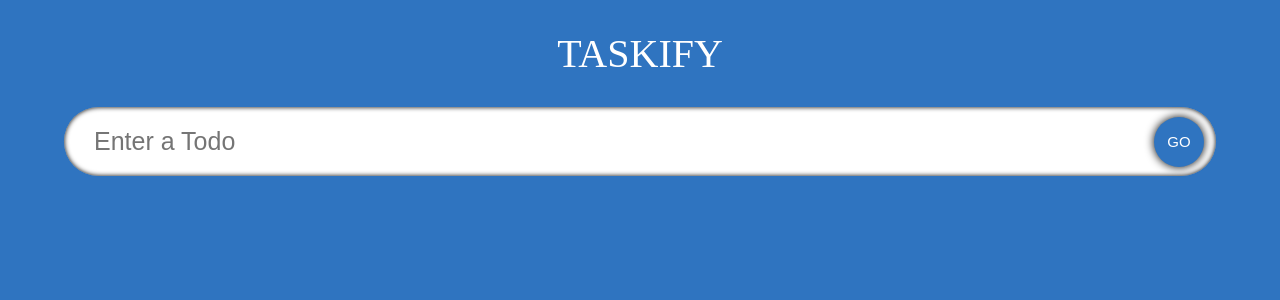
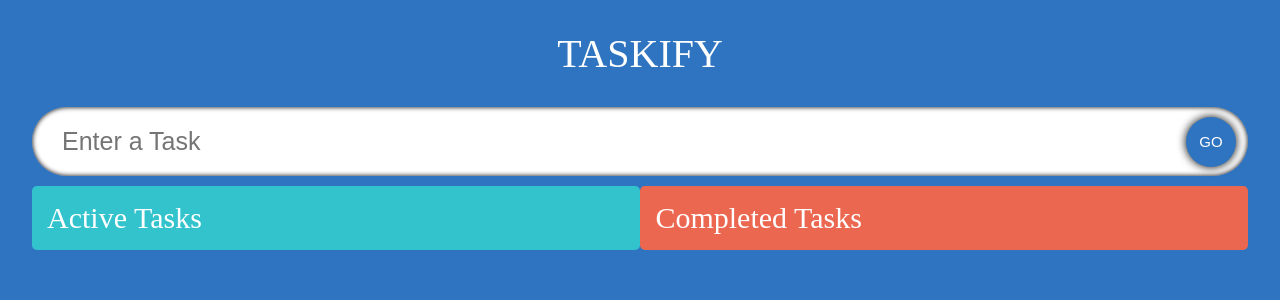
Before and after one commit to berkanankal/taskify, a React (Create React App) app: page / in a window 1280 px wide. Shown: the top 300 px of the page. Built offline with nearby package versions, Linux system fonts and the light colour scheme; a web font is replaced by a local one.

Commit message:
implement drag and drop feature using react-beautiful-dnd

```diff
--- a/package.json
+++ b/package.json
@@ -9,8 +9,10 @@
     "@types/jest": "^27.5.2",
     "@types/node": "^16.18.14",
     "@types/react": "^18.0.28",
+    "@types/react-beautiful-dnd": "^13.1.3",
     "@types/react-dom": "^18.0.11",
     "react": "^18.2.0",
+    "react-beautiful-dnd": "^13.1.1",
     "react-dom": "^18.2.0",
     "react-icons": "^4.8.0",
     "react-scripts": "5.0.1",
--- a/public/index.html
+++ b/public/index.html
@@ -24,7 +24,7 @@
       work correctly both with client-side routing and a non-root public URL.
       Learn how to configure a non-root public URL by running `npm run build`.
     -->
-    <title>React App</title>
+    <title>Taskify</title>
   </head>
   <body>
     <noscript>You need to enable JavaScript to run this app.</noscript>
--- a/src/App.css
+++ b/src/App.css
@@ -6,7 +6,6 @@
   display: flex;
   flex-direction: column;
   align-items: center;
-  background-color: #2f74c0;
   font-family: "Neucha", cursive;
 }
 
--- a/src/App.tsx
+++ b/src/App.tsx
@@ -3,10 +3,12 @@
 import InputField from "./components/InputField";
 import TodoList from "./components/TodoList";
 import { Todo } from "./models/models";
+import { DragDropContext, DropResult } from "react-beautiful-dnd";
 
 const App: React.FC = () => {
   const [input, setInput] = useState<string>("");
   const [todos, setTodos] = useState<Todo[]>([]);
+  const [completedTodos, setCompletedTodos] = useState<Todo[]>([]);
 
   const handleSubmit = (e: React.FormEvent<HTMLFormElement>) => {
     e.preventDefault();
@@ -21,7 +23,45 @@
     setInput("");
   };
 
+  const onDragEnd = (result: DropResult) => {
+    const { destination, source } = result;
+
+    if (!destination) {
+      return;
+    }
+
+    if (
+      destination.droppableId === source.droppableId &&
+      destination.index === source.index
+    ) {
+      return;
+    }
+
+    let add;
+    let active = todos;
+    let complete = completedTodos;
+    // Source Logic
+    if (source.droppableId === "TodosList") {
+      add = active[source.index];
+      active.splice(source.index, 1);
+    } else {
+      add = complete[source.index];
+      complete.splice(source.index, 1);
+    }
+
+    // Destination Logic
+    if (destination.droppableId === "TodosList") {
+      active.splice(destination.index, 0, add);
+    } else {
+      complete.splice(destination.index, 0, add);
+    }
+
+    setCompletedTodos(complete);
+    setTodos(active);
+  };
+
   return (
+    <DragDropContext onDragEnd={onDragEnd}>
       <div className="App">
         <span className="heading">Taskify</span>
         <InputField
@@ -30,8 +70,14 @@
           handleSubmit={handleSubmit}
         />
 
-      <TodoList todos={todos} setTodos={setTodos} />
+        <TodoList
+          todos={todos}
+          setTodos={setTodos}
+          completedTodos={completedTodos}
+          setCompletedTodos={setCompletedTodos}
+        />
       </div>
+    </DragDropContext>
   );
 };
 
--- a/src/components/InputField.tsx
+++ b/src/components/InputField.tsx
@@ -24,9 +24,8 @@
     >
       <input
         type="text"
-        placeholder="Enter a Todo"
+        placeholder="Enter a Task"
         className="input__box"
-        ref={inputRef}
         onChange={handleChange}
         value={input}
       />
--- a/src/components/SingleTodo.tsx
+++ b/src/components/SingleTodo.tsx
@@ -1,16 +1,25 @@
-import React, { useState } from "react";
+import React, { useState, useRef, useEffect } from "react";
 import { AiFillEdit, AiFillDelete } from "react-icons/ai";
 import { MdOutlineDone } from "react-icons/md";
 import { Todo } from "../models/models";
+import { Draggable } from "react-beautiful-dnd";
 
 interface Props {
   todo: Todo;
   setTodos: React.Dispatch<React.SetStateAction<Todo[]>>;
+  index: number;
 }
 
-const SingleTodo: React.FC<Props> = ({ todo, setTodos }) => {
+const SingleTodo: React.FC<Props> = ({ todo, setTodos, index }) => {
   const [isEdit, setIsEdit] = useState<boolean>(false);
   const [editInput, setEditInput] = useState<string>(todo.title);
+  const inputRef = useRef<HTMLInputElement>(null);
+
+  useEffect(() => {
+    if (isEdit) {
+      inputRef.current?.focus();
+    }
+  }, [isEdit]);
 
   const handleDelete = () => {
     setTodos((prev) => prev.filter((item) => item.id !== todo.id));
@@ -47,16 +56,22 @@
   };
 
   return (
+    <Draggable draggableId={todo.id.toString()} index={index}>
+      {(provided) => (
         <form
           className="todos__single"
           onSubmit={(e) => {
             handleEdit(e);
           }}
+          ref={provided.innerRef}
+          {...provided.draggableProps}
+          {...provided.dragHandleProps}
         >
           {isEdit ? (
             <input
               type="text"
               value={editInput}
+              ref={inputRef}
               className="todos__single--text"
               onChange={(e) => setEditInput(e.target.value)}
             />
@@ -84,6 +99,8 @@
             </span>
           </div>
         </form>
+      )}
+    </Draggable>
   );
 };
 
--- a/src/components/TodoList.tsx
+++ b/src/components/TodoList.tsx
@@ -1,18 +1,64 @@
 import React from "react";
 import { Todo } from "../models/models";
 import SingleTodo from "./SingleTodo";
+import { Droppable } from "react-beautiful-dnd";
 
 interface Props {
   todos: Todo[];
   setTodos: React.Dispatch<React.SetStateAction<Todo[]>>;
+  completedTodos: Todo[];
+  setCompletedTodos: React.Dispatch<React.SetStateAction<Todo[]>>;
 }
 
-const TodoList: React.FC<Props> = ({ todos, setTodos }) => {
+const TodoList: React.FC<Props> = ({
+  todos,
+  setTodos,
+  completedTodos,
+  setCompletedTodos,
+}) => {
   return (
-    <div className="todos">
-      {todos.map((todo) => (
-        <SingleTodo todo={todo} setTodos={setTodos} />
-      ))}
+    <div className="container">
+      <Droppable droppableId="TodosList">
+        {(provided) => (
+          <div
+            className="todos"
+            {...provided.droppableProps}
+            ref={provided.innerRef}
+          >
+            <span className="todos__heading">Active Tasks</span>
+            {todos.map((todo, index) => (
+              <SingleTodo
+                todo={todo}
+                setTodos={setTodos}
+                key={todo.id}
+                index={index}
+              />
+            ))}
+            {provided.placeholder}
+          </div>
+        )}
+      </Droppable>
+
+      <Droppable droppableId="TodosRemove">
+        {(provided) => (
+          <div
+            className="todos remove"
+            {...provided.droppableProps}
+            ref={provided.innerRef}
+          >
+            <span className="todos__heading ">Completed Tasks</span>
+            {completedTodos.map((todo, index) => (
+              <SingleTodo
+                todo={todo}
+                setTodos={setTodos}
+                key={todo.id}
+                index={index}
+              />
+            ))}
+            {provided.placeholder}
+          </div>
+        )}
+      </Droppable>
     </div>
   );
 };
--- a/src/components/styles.css
+++ b/src/components/styles.css
@@ -1,6 +1,6 @@
 .input {
   display: flex;
-  width: 90%;
+  width: 95%;
   position: relative;
   align-items: center;
 }
@@ -16,7 +16,6 @@
 }
 
 .input__box:focus {
-  box-shadow: 0 0 10px 1000px rgba(0, 0, 0, 0.5);
   outline: none;
 }
 
@@ -44,21 +43,59 @@
   box-shadow: 0 0 5px black;
 }
 
+.container {
+  width: 95%;
+  display: flex;
+  margin-top: 10px;
+  justify-content: space-between;
+  align-items: flex-start;
+}
+
 .todos {
+  border-radius: 5px;
   display: flex;
-  justify-content: space-evenly;
-  width: 90%;
-  flex-wrap: wrap;
+  flex-direction: column;
+  width: 47.5%;
+  padding: 15px;
+  background-color: rgb(50, 195, 205);
+}
+
+.dragactive {
+  background-color: rgb(0, 221, 236);
+}
+
+.dragcomplete {
+  background-color: rgb(255, 38, 0);
+}
+
+.remove {
+  background-color: rgb(235, 103, 80);
+}
+
+.todos__heading {
+  font-size: 30px;
+  /* text-align: center; */
+  color: white;
 }
 
 .todos__single {
   display: flex;
-  width: 29.5%;
   border-radius: 5px;
   padding: 20px;
   margin-top: 15px;
   background-image: url("https://img.freepik.com/free-photo/crumpled-yellow-paper-background-close-up_60487-2390.jpg?size=626&ext=jpg");
+  transition: 0.2s;
 }
+
+.drag {
+  box-shadow: 0 0 20px black;
+}
+
+.todos__single:hover {
+  box-shadow: 0 0 5px black;
+  transform: scale(1.03);
+}
+
 .todos__single--text {
   flex: 1;
   padding: 5px;
@@ -76,9 +113,9 @@
   cursor: pointer;
 }
 
-@media (max-width: 1200px) {
-  .todos__single {
-    width: 40%;
+@media (max-width: 1100px) {
+  .todos {
+    width: 45%;
   }
 }
 
@@ -86,10 +123,12 @@
   .input {
     width: 95%;
   }
+  .container {
+    width: 95%;
+    flex-direction: column;
+  }
   .todos {
     width: 95%;
-  }
-  .todos__single {
-    width: 100%;
+    margin-bottom: 10px;
   }
 }
--- a/src/index.css
+++ b/src/index.css
@@ -1,5 +1,6 @@
 html {
   font-family: sans-serif;
+  background-color: #2f74c0;
 }
 
 body {
--- a/src/index.tsx
+++ b/src/index.tsx
@@ -1,13 +1,8 @@
-import React from 'react';
-import ReactDOM from 'react-dom/client';
-import './index.css';
-import App from './App';
+import ReactDOM from "react-dom/client";
+import "./index.css";
+import App from "./App";
 
 const root = ReactDOM.createRoot(
-  document.getElementById('root') as HTMLElement
+  document.getElementById("root") as HTMLElement
 );
-root.render(
-  <React.StrictMode>
-    <App />
-  </React.StrictMode>
-);
+root.render(<App />);
```
Also changed, not shown: 1 other file (tests, documents, lock files or other folders). Lines whose indentation alone changed are shown as unchanged.
